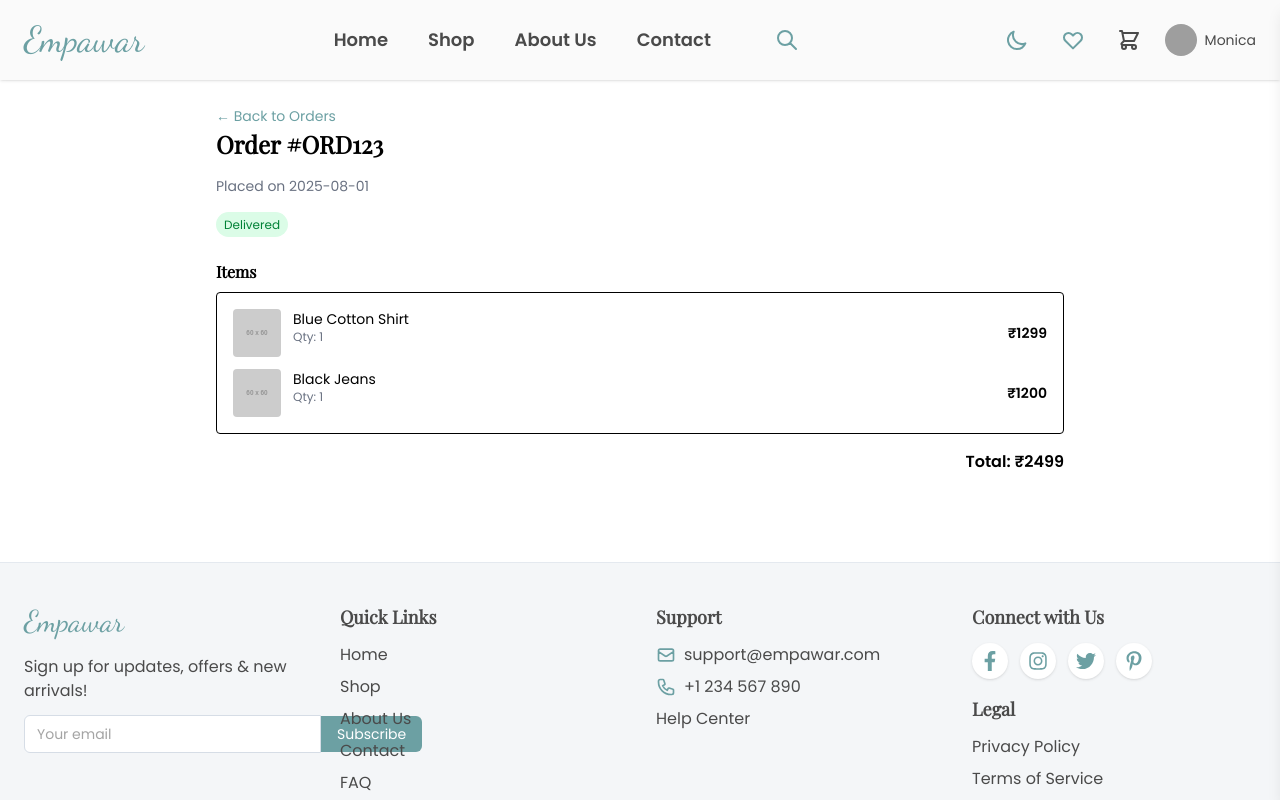
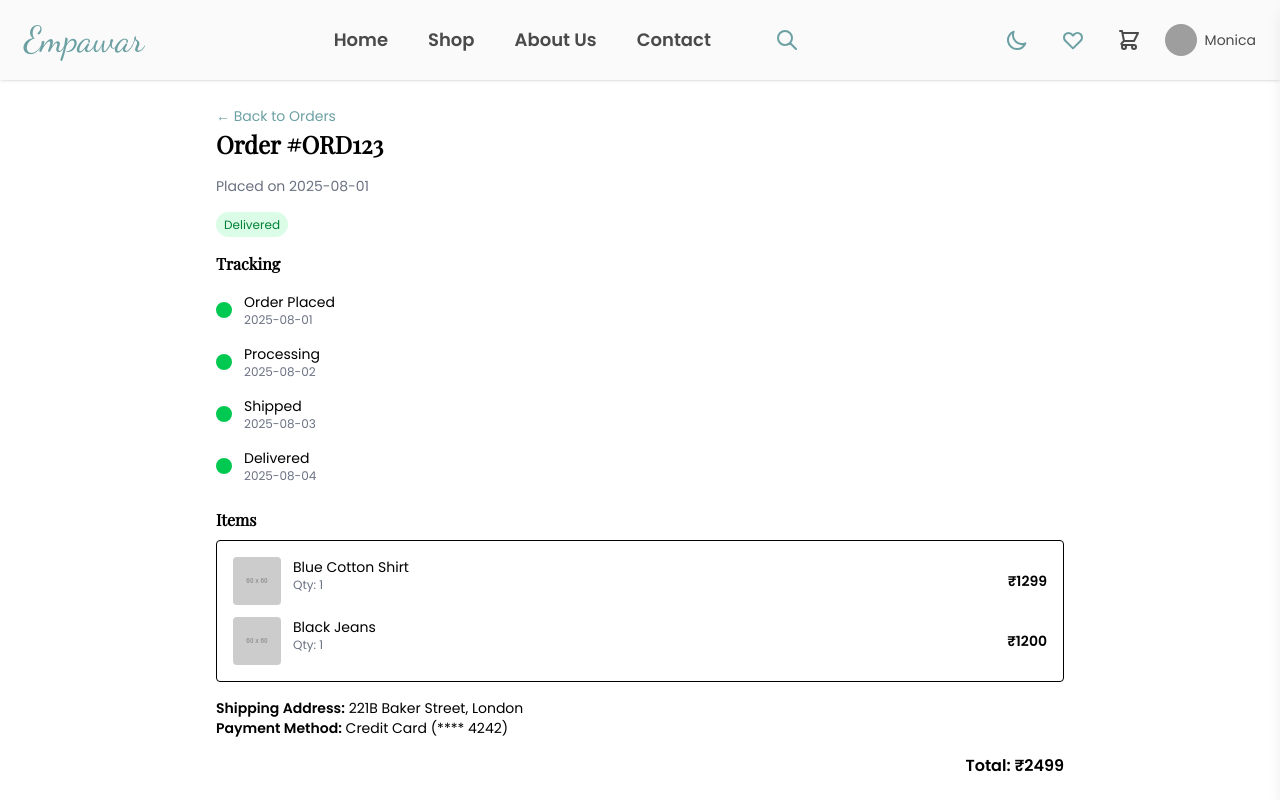
Before and after one commit to Manohar3969/Empawar-UI, a React (Vite) app: page /orders/ORD123 in a window 1280 px wide. Shown: the top 800 px of the page. Built offline with nearby package versions, Linux system fonts and the light colour scheme; grey boxes are pictures that could not be loaded.

Commit message:
Code Added for Order Details and Tracking Page

```diff
--- a/src/App.jsx
+++ b/src/App.jsx
@@ -25,6 +25,7 @@ import AboutUs from "./pages/AboutUs.jsx";
 import OrderDetail from "./components/Orders/OrderDetail.jsx";
 import OrdersPage from "./pages/OrdersPage.jsx";
 import {AuthProvider} from "./contexts/AuthContext.jsx";
+import OrderDetailPage from "./pages/OrderDetailPage.jsx";
 
 // Dummy home, about, contact pages for routing completeness
 function AboutPage() {
@@ -68,7 +69,8 @@ function App() {
                                     <Route path="/about" element={<AboutUs/>}/>
                                     <Route path="/contact" element={<ContactUs/>}/>
                                     <Route path="/orders" element={<OrdersPage/>}/>
-                                    <Route path="/orders/:id" element={<OrderDetail/>}/>
+                                    {/*<Route path="/orders/:id" element={<OrderDetail/>}/>*/}
+                                    <Route path="/orders/:id" element={<OrderDetailPage/>}/>
                                     {/* Add more pages as needed */}
                                 </Routes>
                             </main>
--- a/src/components/Orders/OrderCard.jsx
+++ b/src/components/Orders/OrderCard.jsx
@@ -1,13 +1,18 @@
 // src/components/OrderCard.jsx
 import React from 'react';
-import { Link } from 'react-router-dom';
+import {Link} from 'react-router-dom';
 
-export default function OrderCard({ order }) {
+export default function OrderCard({order}) {
+    console.log("🛒 Rendering OrderCard for:", order); // DEBUG
     return (
         <div className="border rounded-lg p-4 shadow-sm flex flex-col gap-2">
             <div className="flex justify-between">
                 <span className="text-sm font-semibold">Order #{order.id}</span>
-                <span className="text-xs px-2 py-1 rounded-full bg-green-100 text-green-700">
+                <span className={`text-xs px-2 py-1 rounded-full ${
+                    order.status === 'Delivered' ? 'bg-green-100 text-green-700' :
+                        order.status === 'Shipped' ? 'bg-blue-100 text-blue-700' :
+                            'bg-yellow-100 text-yellow-700'
+                }`}>
           {order.status}
         </span>
             </div>
--- a/src/components/Orders/OrderDetail.jsx
+++ b/src/components/Orders/OrderDetail.jsx
@@ -1,27 +1,25 @@
 // src/components/OrderDetail.jsx
 import React from 'react';
-import {useParams, Link} from 'react-router-dom';
-import {orders} from '../../data/orders.js';
+import {Link} from 'react-router-dom';
+import OrderTrackingTimeline from './OrderTrackingTimeline';
 
-export default function OrderDetail() {
-    const {id} = useParams();
-    const order = orders.find(o => o.id === id);
-
-    if (!order) {
-        return <div className="p-6">Order not found.</div>;
-    }
-
+export default function OrderDetail({order}) {
+    console.log("🔍 OrderDetail Orders Details:", order); // DEBUG
     return (
-        <div className="max-w-4xl mx-auto p-6">
+        <div>
             <Link to="/orders" className="text-[#6CA0A3] text-sm hover:underline">← Back to Orders</Link>
             <h1 className="text-2xl font-bold mb-4">Order #{order.id}</h1>
-            <div className="mb-4 text-sm text-gray-500">Placed on {order.date}</div>
-            <div className="mb-6">
-        <span className="px-2 py-1 rounded-full bg-green-100 text-green-700 text-xs">
+            <div className="text-sm text-gray-500">Placed on {order.date}</div>
+            <div className="my-4">
+        <span className={`px-2 py-1 rounded-full bg-green-100 text-green-700 text-xs`}>
           {order.status}
         </span>
             </div>
-            <h2 className="font-semibold mb-2">Items</h2>
+
+            <h2 className="font-semibold mt-4 mb-2">Tracking</h2>
+            <OrderTrackingTimeline stages={order.deliveryStages}/>
+
+            <h2 className="font-semibold mt-6 mb-2">Items</h2>
             <div className="space-y-3 border p-4 rounded">
                 {order.items.map((item, idx) => (
                     <div key={idx} className="flex justify-between items-center">
@@ -36,6 +34,12 @@ export default function OrderDetail() {
                     </div>
                 ))}
             </div>
+
+            <div className="mt-4">
+                <p className="text-sm"><strong>Shipping Address:</strong> {order.shippingAddress}</p>
+                <p className="text-sm"><strong>Payment Method:</strong> {order.paymentMethod}</p>
+            </div>
+
             <div className="mt-4 text-right font-semibold">Total: ₹{order.total}</div>
         </div>
     );
--- /dev/null
+++ b/src/components/Orders/OrderTrackingTimeline.jsx
@@ -0,0 +1,20 @@
+// src/components/OrderTrackingTimeline.jsx
+import React from 'react';
+
+export default function OrderTrackingTimeline({ stages }) {
+    return (
+        <div className="flex flex-col gap-4 mt-4">
+            {stages.map((stage, idx) => (
+                <div key={idx} className="flex items-center">
+                    <div className={`w-4 h-4 rounded-full border-2 mr-3 ${
+                        stage.completed ? 'bg-green-500 border-green-500' : 'border-gray-300'
+                    }`}></div>
+                    <div>
+                        <p className="text-sm font-medium">{stage.label}</p>
+                        {stage.date && <p className="text-xs text-gray-500">{stage.date}</p>}
+                    </div>
+                </div>
+            ))}
+        </div>
+    );
+}
--- a/src/data/orders.js
+++ b/src/data/orders.js
@@ -5,6 +5,12 @@ export const orders = [
         date: '2025-08-01',
         status: 'Delivered',
         total: 2499,
+        deliveryStages: [
+            { label: 'Order Placed', date: '2025-08-01', completed: true },
+            { label: 'Processing', date: '2025-08-02', completed: true },
+            { label: 'Shipped', date: '2025-08-03', completed: true },
+            { label: 'Delivered', date: '2025-08-04', completed: true }
+        ],
         items: [
             {
                 name: 'Blue Cotton Shirt',
@@ -18,13 +24,21 @@ export const orders = [
                 price: 1200,
                 img: 'https://via.placeholder.com/60'
             }
-        ]
+        ],
+        shippingAddress: "221B Baker Street, London",
+        paymentMethod: "Credit Card (**** 4242)"
     },
     {
         id: 'ORD124',
         date: '2025-08-05',
         status: 'Shipped',
         total: 1500,
+        deliveryStages: [
+            { label: 'Order Placed', date: '2025-08-05', completed: true },
+            { label: 'Processing', date: '2025-08-06', completed: true },
+            { label: 'Shipped', date: '2025-08-07', completed: true },
+            { label: 'Delivered', date: '', completed: false }
+        ],
         items: [
             {
                 name: 'Printed Summer Dress',
@@ -32,6 +46,8 @@ export const orders = [
                 price: 1500,
                 img: 'https://via.placeholder.com/60'
             }
-        ]
+        ],
+        shippingAddress: "742 Evergreen Terrace, Springfield",
+        paymentMethod: "UPI (john@upi)"
     }
 ];
--- /dev/null
+++ b/src/pages/OrderDetailPage.jsx
@@ -0,0 +1,27 @@
+// src/pages/OrderDetailPage.jsx
+import React from 'react';
+import {useParams} from 'react-router-dom';
+import {orders} from '../data/orders';
+import OrderDetail from "../components/Orders/OrderDetail.jsx";
+
+
+export default function OrderDetailPage() {
+    const {id} = useParams();
+    console.log("🔍 OrderDetailPage URL param id:", id); // DEBUG
+
+
+    const order = orders.find(o => o.id === id);
+    console.log("✅ OrderDetailPage found order:", order); // DEBUG
+
+
+    if (!order) {
+        console.warn("⚠️ No order found for id:", id); // DEBUG
+        return <div className="p-6">Order not found.</div>;
+    }
+
+    return (
+        <div className="max-w-4xl mx-auto p-6">
+            <OrderDetail order={order}/>
+        </div>
+    );
+}
```
Also changed, not shown: src/pages/OrdersPage.jsx (+5 -2 lines).
